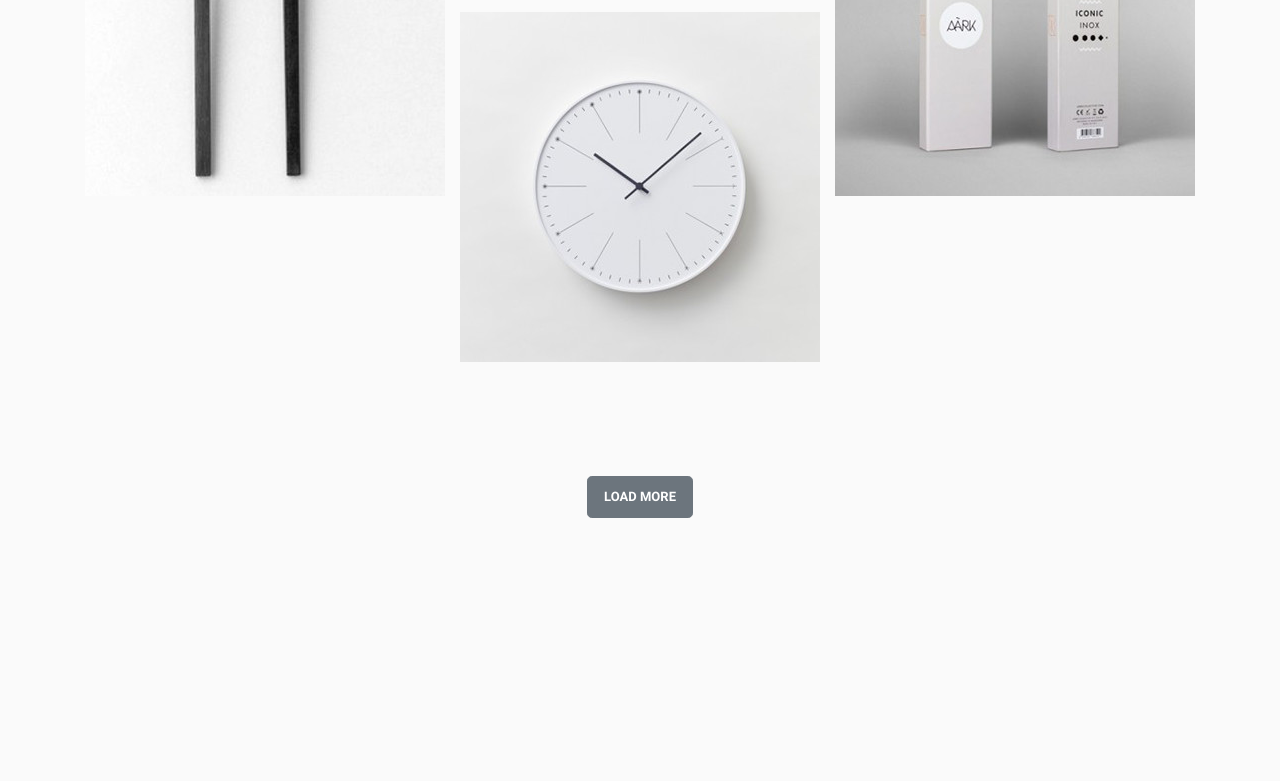
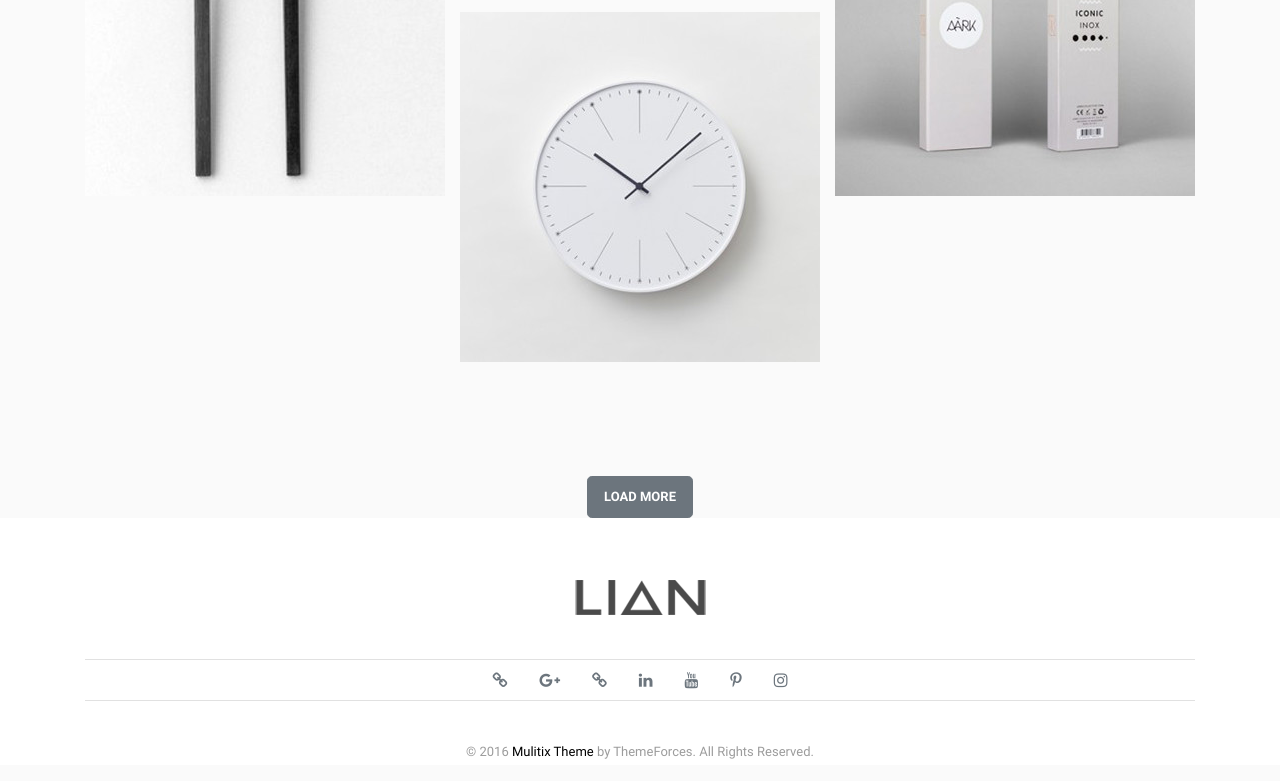
Before and after one commit to Nord18/responsive, a plain HTML site: page lian/home.html in a window 1280 px wide. Shown: the part 1858-2639 px from the top of the page. Before the commit the page ends 2376 px from the top, so only its background shows below. Drawn offline with nearby package versions, Linux system fonts and the light colour scheme.

Commit message:
add footer

```diff
--- a/lian/home.html
+++ b/lian/home.html
@@ -6,7 +6,7 @@
     <meta name="viewport" content="width=device-width, initial-scale=1, shrink-to-fit=no">
     <link rel="stylesheet" type="text/css" href="style/bootstrap.min.css">
     <link rel="stylesheet" type="text/css" href="style/home.css">
-    <link rel="stylesheet" type="text/css" href="style/media-queries.css">
+    <link rel="stylesheet" type="text/css" href="style/home-media-queries.css">
     <link rel="stylesheet" href="font-awesome-4.7.0/css/font-awesome.min.css">
 </head>
 
@@ -126,6 +126,23 @@
             </div>
         </section>
     </main>
+    <footer class="footer text-center">
+        <div class="container">
+            <img src="img/logo.png" alt="" class="footer__logo">
+            <div class="footer__border">
+                <ul class="nav justify-content-center">
+                    <li><a class="nav-link disabled" href="#"><i class="fa fa-link fa-facebook" aria-hidden="true"></i></a></li>
+                    <li><a class="nav-link disabled" href="#"><i class="fa fa-link fa-google-plus" aria-hidden="true"></i></a></li>
+                    <li><a class="nav-link disabled" href="#"><i class="fa fa-link fa-twitter" aria-hidden="true"></i></a></li>
+                    <li><a class="nav-link disabled" href="#"><i class="fa fa-link fa-linkedin" aria-hidden="true"></i></a></li>
+                    <li><a class="nav-link disabled" href="#"><i class="fa fa-link fa-youtube" aria-hidden="true"></i></a></li>
+                    <li><a class="nav-link disabled" href="#"><i class="fa fa-link fa-pinterest-p" aria-hidden="true"></i></a></li>
+                    <li><a class="nav-link disabled" href="#"><i class="fa fa-link fa-instagram" aria-hidden="true"></i></a></li>
+                </ul>
+            </div>
+            <p class="footer__copyright">© 2016 <span class="footer__element">Mulitix Theme</span> by ThemeForces. All Rights Reserved.</p>
+        </div>
+    </footer>
     <script src="https://code.jquery.com/jquery-3.3.1.slim.min.js" integrity="sha384-q8i/X+965DzO0rT7abK41JStQIAqVgRVzpbzo5smXKp4YfRvH+8abtTE1Pi6jizo" crossorigin="anonymous"></script>
     <script src="https://cdnjs.cloudflare.com/ajax/libs/popper.js/1.14.3/umd/popper.min.js" integrity="sha384-ZMP7rVo3mIykV+2+9J3UJ46jBk0WLaUAdn689aCwoqbBJiSnjAK/l8WvCWPIPm49" crossorigin="anonymous"></script>
     <script src="script/bootstrap.min.js"></script>
--- a/lian/style/home.less
+++ b/lian/style/home.less
@@ -9,6 +9,10 @@ body {
 img {
 	max-width: 100%;
 	height: auto;
+}
+
+ul {
+	list-style: none;
 }
 
 .navbar-custom {
@@ -160,3 +164,35 @@ img {
     	opacity: 1;
     }
 }
+
+.footer {
+	background-color: #FFF;
+	padding-top: 62px;
+	&__logo {
+		padding-bottom: 44px;
+	}
+	&__border {
+		border-top: 1px solid #e1e1e1;
+		border-bottom: 1px solid #e1e1e1;
+		width: 100%;
+	}
+	&__copyright {
+		margin-top: 38px;
+	}
+	&__copyright {
+		font-family: @fontRoboto;
+        color: #9c9c9c;
+        font-size: 13px;
+        font-weight: 400;
+        line-height: 26px;
+	}
+	&__element {
+		color: #000000;
+	}
+}
+
+.fa-link {
+	&:hover {
+		transform: scale(2);
+	}
+}
```
Also changed, not shown: lian/style/home-media-queries.css (renamed from lian/style/media-queries.css), lian/style/home.css.
